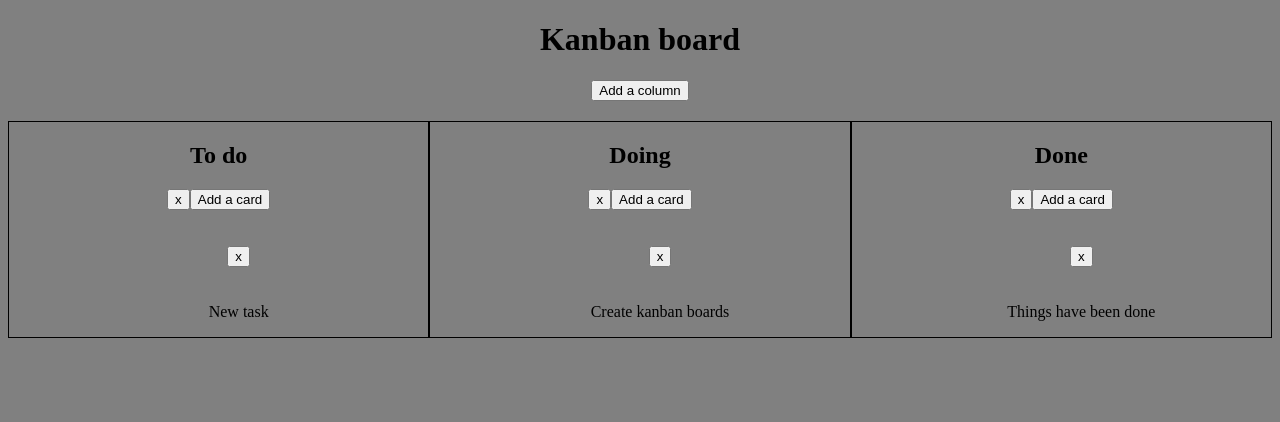
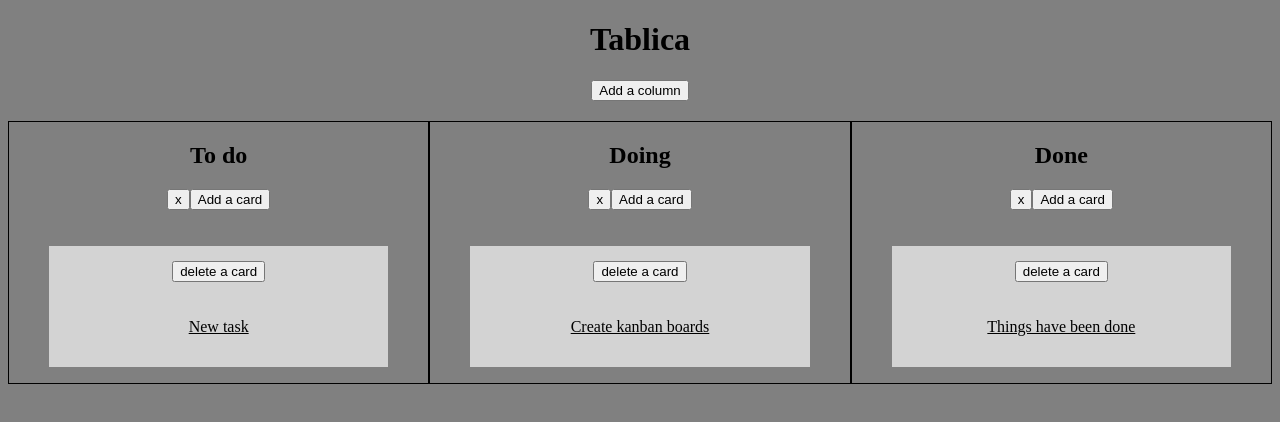
Before and after one commit to leoleonard/K11, a plain HTML site: page index.html in a window 1280 px wide. Drawn offline with nearby package versions, Linux system fonts and the light colour scheme.

Commit message:
add tablica

```diff
--- a/css/styles.css
+++ b/css/styles.css
@@ -28,3 +28,13 @@ ul li {
   flex: 1;
   border: 1px solid black;
 }
+
+.card {
+  margin-right: 40px;
+  padding: 15px;
+  background-color: lightgrey;
+}
+
+.card-description {
+  text-decoration: underline;
+}
--- a/index.html
+++ b/index.html
@@ -9,7 +9,7 @@
   <body>
 
 <div id="board" class="board">
-        <h1>Kanban board</h1>
+        <h1>Tablica</h1>
         <button class="create-column">Add a column</button>
         <div class="column-container"></div>
 	</div>
--- a/js/scripts11.6.js
+++ b/js/scripts11.6.js
@@ -1,6 +1,4 @@
 $(function() {
-    // here we will put the code of our application
-
     function randomString() {
         var chars = '0123456789abcdefghiklmnopqrstuvwxyzABCDEFGHIJKLMNOPQRSTUVWXTZ';
         var str = '';
@@ -13,7 +11,7 @@ $(function() {
 //COLUMN
 
     function Column(name) {
-    var self = this; // useful for nested functions
+    var self = this;
 
     this.id = randomString();
     this.name = name;
@@ -64,11 +62,10 @@ $(function() {
         this.$element = createCard();
 
         function createCard() {
-
           //tworzenie elementow karty
           var $card = $('<li>').addClass('card');
           var $cardDescription = $('<p>').addClass('card-description').text(self.description);
-          var $cardDelete = $('<button>').addClass('btn-delete').text('x');
+          var $cardDelete = $('<button>').addClass('btn-delete').text('delete a card');
           // podpisanie zdarzen
           $cardDelete.click(function(){
                       self.removeCard();
@@ -84,9 +81,7 @@ $(function() {
 	       removeCard: function() {
 		     this.$element.remove();
        }
-     }
-
-
+     };
 
 
      var board = {
@@ -103,10 +98,9 @@ $(function() {
           connectWith: '.column-card-list',
           placeholder: 'card-placeholder'
         }).disableSelection();
-      };
+};
 
-      $('.create-column')
-      .click(function(){
+      $('.create-column').click(function(){
         var name = prompt('Enter a column name');
         var column = new Column(name);
         board.addColumn(column);
```
